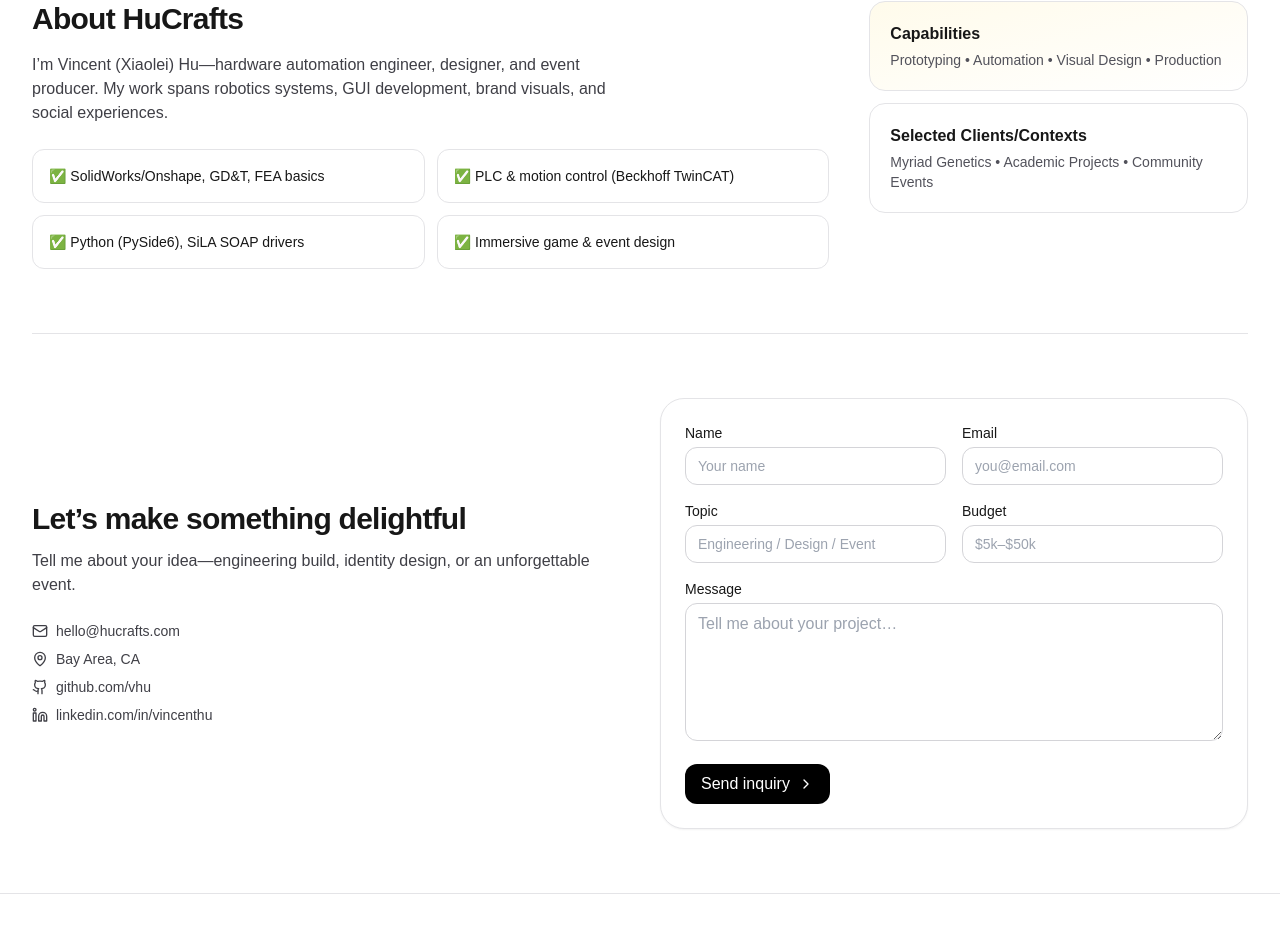
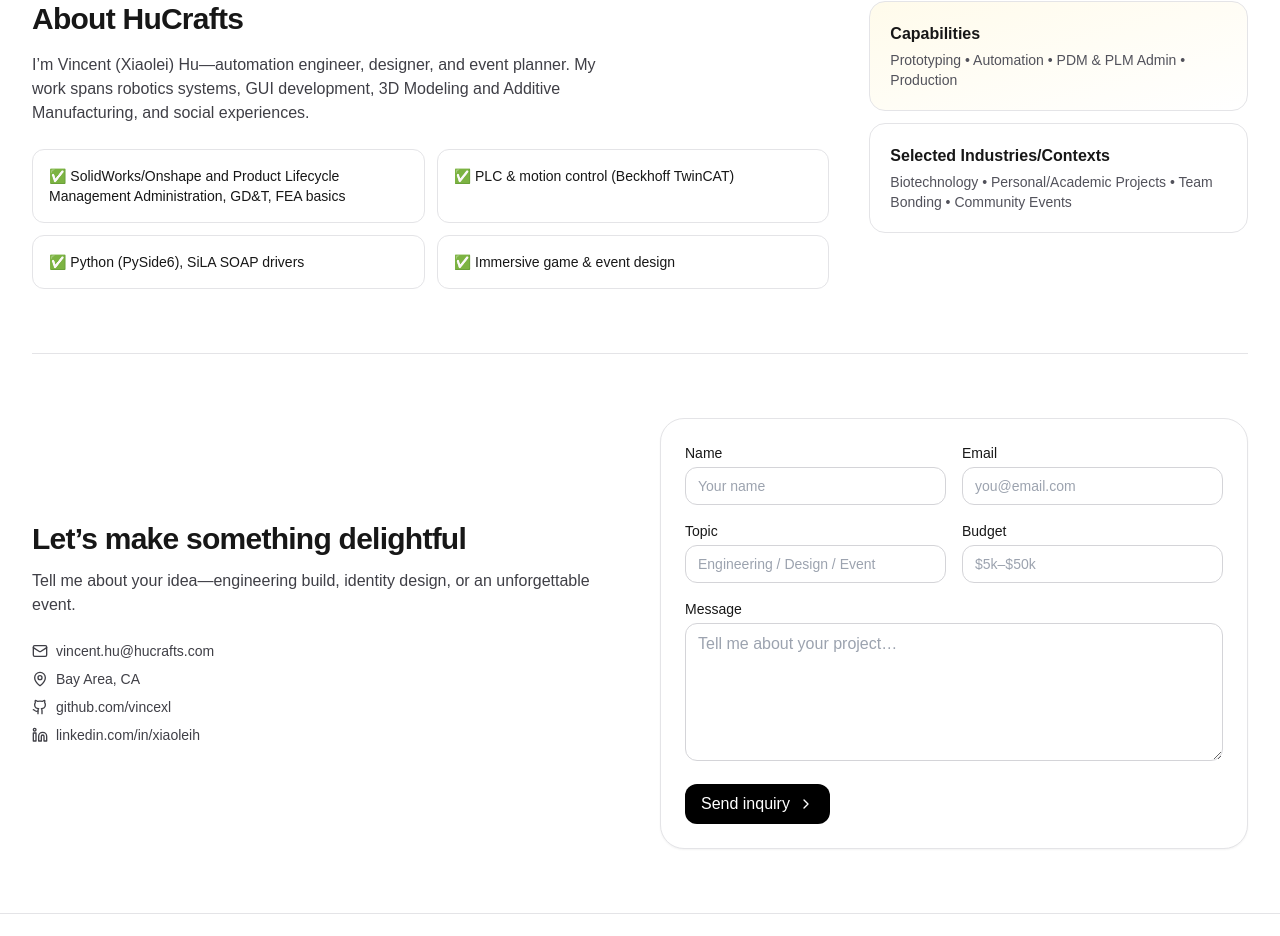
Before and after one commit to vincexl/hucrafts-website, a Next.js app: page / in a window 1280 px wide. Shown: the part 2018-2954 px from the top of the page. Built offline with nearby package versions, Linux system fonts and the light colour scheme.

Commit message:
update contact info

```diff
--- a/components/About.tsx
+++ b/components/About.tsx
@@ -5,10 +5,10 @@ return (
 <div className="lg:col-span-2">
 <h2 className="text-2xl sm:text-3xl font-bold tracking-tight">About HuCrafts</h2>
 <p className="mt-4 text-zinc-700 max-w-prose">
-I’m Vincent (Xiaolei) Hu—hardware automation engineer, designer, and event producer. My work spans robotics systems, GUI development, brand visuals, and social experiences.
+I’m Vincent (Xiaolei) Hu—automation engineer, designer, and event planner. My work spans robotics systems, GUI development, 3D Modeling and Additive Manufacturing, and social experiences.
 </p>
 <ul className="mt-6 grid sm:grid-cols-2 gap-3 text-sm">
-<li className="rounded-xl border border-zinc-200 bg-white p-4">✅ SolidWorks/Onshape, GD&T, FEA basics</li>
+<li className="rounded-xl border border-zinc-200 bg-white p-4">✅ SolidWorks/Onshape and Product Lifecycle Management Administration, GD&T, FEA basics</li>
 <li className="rounded-xl border border-zinc-200 bg-white p-4">✅ PLC & motion control (Beckhoff TwinCAT)</li>
 <li className="rounded-xl border border-zinc-200 bg-white p-4">✅ Python (PySide6), SiLA SOAP drivers</li>
 <li className="rounded-xl border border-zinc-200 bg-white p-4">✅ Immersive game & event design</li>
@@ -17,11 +17,11 @@ I’m Vincent (Xiaolei) Hu—hardware automation engineer, designer, and event p
 <aside className="space-y-3">
 <div className="rounded-2xl border border-zinc-200 bg-gradient-to-br from-amber-50 to-white p-5">
 <h3 className="font-semibold">Capabilities</h3>
-<p className="text-sm text-zinc-600 mt-1">Prototyping • Automation • Visual Design • Production</p>
+<p className="text-sm text-zinc-600 mt-1">Prototyping • Automation • PDM & PLM Admin • Production</p>
 </div>
 <div className="rounded-2xl border border-zinc-200 bg-white p-5">
-<h3 className="font-semibold">Selected Clients/Contexts</h3>
-<p className="text-sm text-zinc-600 mt-1">Myriad Genetics • Academic Projects • Community Events</p>
+<h3 className="font-semibold">Selected Industries/Contexts</h3>
+<p className="text-sm text-zinc-600 mt-1">Biotechnology • Personal/Academic Projects • Team Bonding • Community Events</p>
 </div>
 </aside>
 </div>
--- a/components/ContactForm.tsx
+++ b/components/ContactForm.tsx
@@ -9,10 +9,10 @@ return (
 <h2 className="text-2xl sm:text-3xl font-bold tracking-tight">Let’s make something delightful</h2>
 <p className="mt-3 text-zinc-700">Tell me about your idea—engineering build, identity design, or an unforgettable event.</p>
 <ul className="mt-6 space-y-2 text-sm text-zinc-700">
-<li className="flex items-center gap-2"><Mail className="h-4 w-4"/> hello@hucrafts.com</li>
+<li className="flex items-center gap-2"><Mail className="h-4 w-4"/> vincent.hu@hucrafts.com</li>
 <li className="flex items-center gap-2"><MapPin className="h-4 w-4"/> Bay Area, CA</li>
-<li className="flex items-center gap-2"><Github className="h-4 w-4"/> github.com/vhu</li>
-<li className="flex items-center gap-2"><Linkedin className="h-4 w-4"/> linkedin.com/in/vincenthu</li>
+<li className="flex items-center gap-2"><Github className="h-4 w-4"/> github.com/vincexl</li>
+<li className="flex items-center gap-2"><Linkedin className="h-4 w-4"/> linkedin.com/in/xiaoleih</li>
 </ul>
 </div>
 <form onSubmit={(e)=>e.preventDefault()} className="rounded-3xl border border-zinc-200 bg-white p-6 shadow-sm">
```
